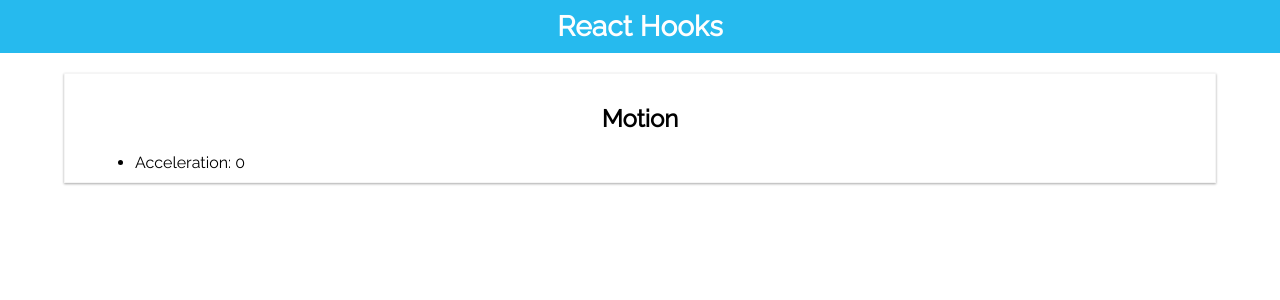
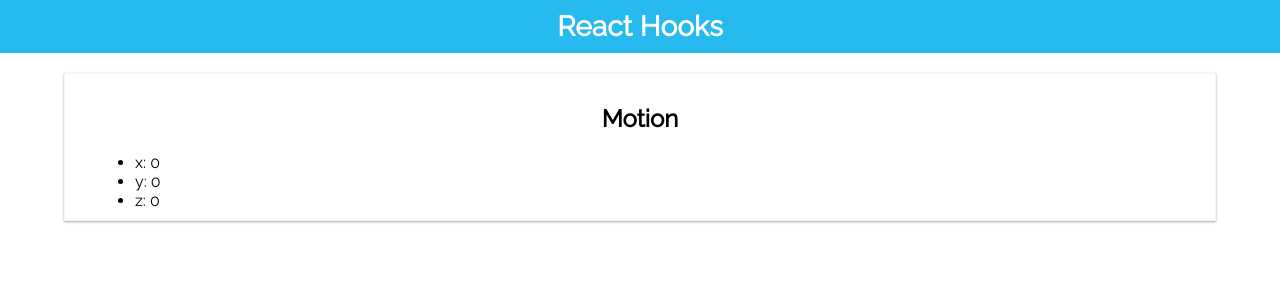
Before and after one commit to AndrewUsher/react-hooks, a React (Create React App) app: page /motion in a window 1280 px wide. Shown: the top 300 px of the page. Built offline with nearby package versions, Linux system fonts and the light colour scheme.

Commit message:
small changes to Geolocation hooks, temporary fix to useDeviceMotion so it no longer throws error

```diff
--- a/src/DeviceMotion/index.js
+++ b/src/DeviceMotion/index.js
@@ -2,13 +2,14 @@ import React from 'react'
 import useDeviceMotion from './useDeviceMotion'
 
 const Motion = () => {
-  const { acceleration } = useDeviceMotion()
-
+  const { acceleration: { x, y, z } } = useDeviceMotion()
   return (
     <section>
       <h2>Motion</h2>
       <ul>
-        <li>Acceleration: {acceleration}</li>
+        <li>x: {x}</li>
+        <li>y: {y}</li>
+        <li>z: {z}</li>
       </ul>
     </section>
   )
--- a/src/DeviceMotion/useDeviceMotion.js
+++ b/src/DeviceMotion/useDeviceMotion.js
@@ -1,7 +1,13 @@
 import { useState, useEffect } from 'react'
 
 const useDeviceMotion = () => {
-  const [motion, setMotion] = useState({ acceleration: 0 })
+  const [motion, setMotion] = useState({
+    acceleration: {
+      x: 0,
+      y: 0,
+      z: 0
+    }
+  })
 
   const handleMotionChange = e => setMotion({ acceleration: e.acceleration })
 
--- a/src/Geolocation/Static/index.js
+++ b/src/Geolocation/Static/index.js
@@ -2,7 +2,11 @@ import React from 'react'
 import useGeolocationStatic from './useGeolocationStatic'
 
 const GeolocationStatic = () => {
-  const { coordinates, error, loading } = useGeolocationStatic();
+  const { coordinates, error, loading } = useGeolocationStatic({
+    enableHighAccuracy: true,
+    maximumAge: 0,
+    timeout: 5000
+  })
   if (loading) {
     return <p>loading...</p>
   }
--- a/src/Geolocation/Static/useGeolocationStatic.js
+++ b/src/Geolocation/Static/useGeolocationStatic.js
@@ -1,6 +1,6 @@
 import { useEffect, useState } from 'react'
 
-const useGeolocation = () => {
+const useGeolocation = (options = {}) => {
   const [ geolocation, setGeolocation ] = useState({
     coordinates: {
       lat: null,
@@ -29,16 +29,10 @@ const useGeolocation = () => {
   })
 
   useEffect(() => {
-    var options = {
-      enableHighAccuracy: true,
-      timeout: 5000,
-      maximumAge: 0
-    }
     navigator.geolocation.getCurrentPosition(
-      position =>
-        handleLocationSuccess(position),
-        handleLocationFailure,
-        options
+      handleLocationSuccess,
+      handleLocationFailure,
+      options
     )
   }, [])
 
--- a/src/Geolocation/Watch/index.js
+++ b/src/Geolocation/Watch/index.js
@@ -2,7 +2,11 @@ import React from 'react'
 import useGeolocationWatch from './useGeolocationWatch'
 
 const GeolocationWatch = () => {
-  const { geolocation, error, loading } = useGeolocationWatch()
+  const { geolocation, error, loading } = useGeolocationWatch({
+    enableHighAccuracy: false,
+    maximumAge: 1,
+    timeout: 5000
+  })
   if (loading) {
     return <p>loading...</p>
   }
--- a/src/Geolocation/Watch/useGeolocationWatch.js
+++ b/src/Geolocation/Watch/useGeolocationWatch.js
@@ -1,6 +1,6 @@
 import { useEffect, useState } from 'react'
 
-const useGeolocationWatch = () => {
+const useGeolocationWatch = (options = {}) => {
   const [ geolocation, setGeolocation ] = useState({
     lat: null,
     lng: null
@@ -26,17 +26,10 @@ const useGeolocationWatch = () => {
   }
 
   useEffect(() => {
-    const options = {
-      enableHighAccuracy: false,
-      maximumAge: 0,
-      timeout: 5000
-    };
-
     const geoTrackerId = navigator.geolocation.watchPosition(
-      position =>
-        handleLocationSuccess(position),
-        handleLocationFailure,
-        options
+      handleLocationSuccess,
+      handleLocationFailure,
+      options
     )
     return () => navigator.geolocation.clearWatch(geoTrackerId)
   }, [])
```
